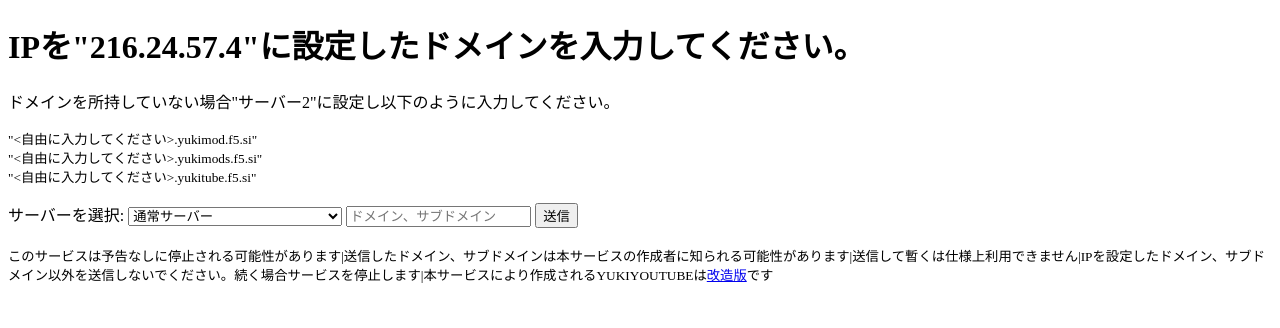
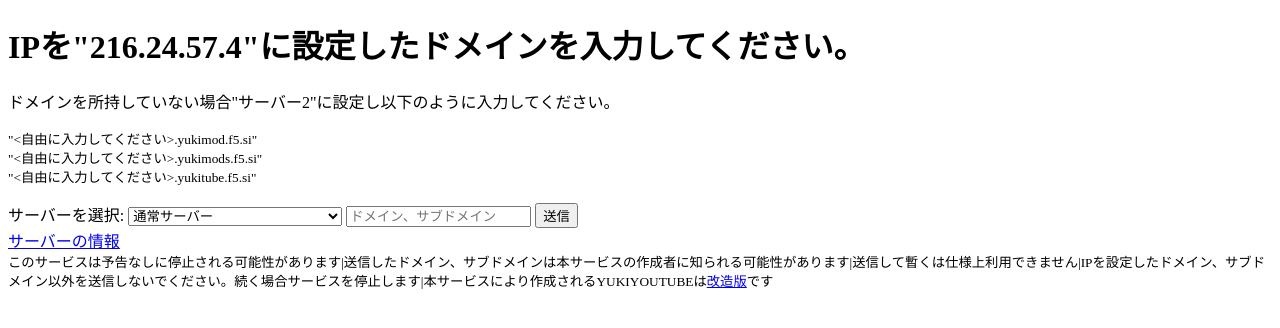
Before and after one commit to ztttas1-project/yukicreate, a Flask app: page / in a window 1280 px wide. Shown: the top 328 px of the page. Run offline with Flask 3, Linux system fonts and the light colour scheme.

Commit message:
Update index.html

```diff
--- a/templates/index.html
+++ b/templates/index.html
@@ -23,6 +23,7 @@
     <input type="text" name="domain" required placeholder="ドメイン、サブドメイン">
     <button type="submit">送信</button>
     </form>
+    <a href="/deta">サーバーの情報</a></li>
     <br><small>このサービスは予告なしに停止される可能性があります|送信したドメイン、サブドメインは本サービスの作成者に知られる可能性があります|送信して暫くは仕様上利用できません|IPを設定したドメイン、サブドメイン以外を送信しないでください。続く場合サービスを停止します|本サービスにより作成されるYUKIYOUTUBEは<a href="https://github.com/Skype-Github/YUKI-GOD">改造版</a>です</small>
 </body>
 </html>
```
